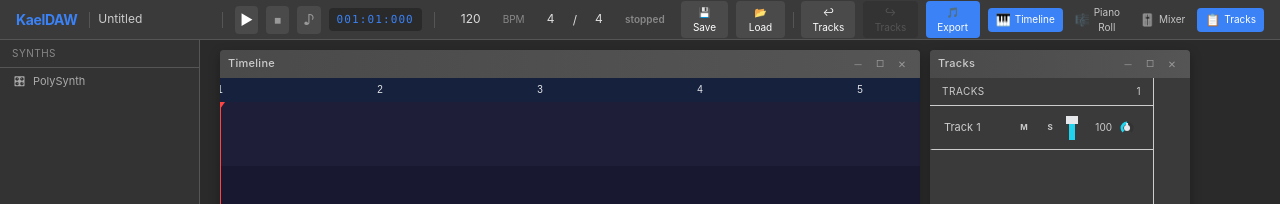
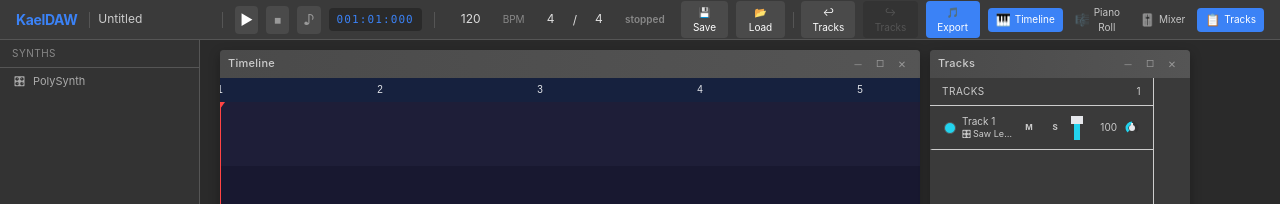
Before and after one commit to renzovilchez/kaeldaw, a React (Vite) app in the folder apps/studio/: page / in a window 1280 px wide. Both pictures are taken after a click on the button "+ Add track". Shown: the top 204 px of the page. Built offline with nearby package versions, Linux system fonts and the light colour scheme.

Commit message:
feat(project,studio): tracks info visual - color picker, instrumento, icono y refactors

```diff
--- a/apps/studio/src/App.tsx
+++ b/apps/studio/src/App.tsx
@@ -1,4 +1,4 @@
-import { useRef, useEffect, createElement, useCallback, useState, memo, type MutableRefObject } from "react";
+import { useRef, useEffect, createElement, useCallback, useState, useMemo, memo, type MutableRefObject } from "react";
 import { useTracksStore } from "@kaeldaw/project/useTracksStore";
 import { useMixerStore } from "@kaeldaw/project/useMixerStore";
 import { useProjectStore } from "@kaeldaw/project/useProjectStore";
@@ -379,7 +379,7 @@ function AppInner() {
   const projectName = useProjectStore((s) => s.name);
   const setName = useProjectStore((s) => s.setName);
 
-  const channelMap = new Map(channels.map((c) => [c.id, c]));
+  const channelMap = useMemo(() => new Map(channels.map((c) => [c.id, c])), [channels]);
 
   const setFocusedContext = useUndoStore((s) => s.setFocusedContext);
 
@@ -413,20 +413,20 @@ function AppInner() {
   undoFnsRef.current.tracks = () => {
     const state = useTracksStore.getState();
     const snap = useUndoStore.getState().undo("tracks", () => ({
-      tracks: state.tracks.map((t) => ({ id: t.id, name: t.name })),
+      tracks: state.tracks.map((t) => ({ id: t.id, name: t.name, color: t.color, presetId: t.presetId })),
     }));
     if (snap) {
-      const s = snap as { tracks: { id: string; name: string }[] };
+      const s = snap as { tracks: { id: string; name: string; color: string; presetId: string }[] };
       useTracksStore.setState({ tracks: s.tracks, selectedId: useTracksStore.getState().selectedId });
     }
   };
   redoFnsRef.current.tracks = () => {
     const state = useTracksStore.getState();
     const snap = useUndoStore.getState().redo("tracks", () => ({
-      tracks: state.tracks.map((t) => ({ id: t.id, name: t.name })),
+      tracks: state.tracks.map((t) => ({ id: t.id, name: t.name, color: t.color, presetId: t.presetId })),
     }));
     if (snap) {
-      const s = snap as { tracks: { id: string; name: string }[] };
+      const s = snap as { tracks: { id: string; name: string; color: string; presetId: string }[] };
       useTracksStore.setState({ tracks: s.tracks, selectedId: useTracksStore.getState().selectedId });
     }
   };
@@ -555,6 +555,30 @@ function AppInner() {
     });
   };
 
+  const handleSelectTrack = useCallback((id: string) => {
+    selectTrack(id);
+    const track = useTracksStore.getState().tracks.find((t) => t.id === id);
+    if (track) instrumentManager.selectPreset(track.presetId);
+  }, [selectTrack]);
+
+  const handleColorChange = useCallback((id: string, color: string) => {
+    useTracksStore.getState().setTrackColor(id, color);
+  }, []);
+
+  // Sync track presetId when Synth Editor changes preset
+  useEffect(() => {
+    const unsub = instrumentManager.subscribe(() => {
+      const selectedTrackId = useTracksStore.getState().selectedId;
+      if (selectedTrackId) {
+        const track = useTracksStore.getState().tracks.find((t) => t.id === selectedTrackId);
+        if (track && track.presetId !== instrumentManager.selectedId) {
+          useTracksStore.getState().setTrackPreset(selectedTrackId, instrumentManager.selectedId);
+        }
+      }
+    });
+    return unsub;
+  }, []);
+
   const handleVolumeChange = useCallback((id: string, v: number) => {
     mixerExec(() => setVolume(id, v));
   }, [setVolume]);
@@ -657,12 +681,14 @@ function AppInner() {
             tracks={tracks}
             selectedId={selectedId}
             channelMap={channelMap}
-            onSelect={selectTrack}
+            presets={new Map(instrumentManager.presets.map((p) => [p.id, { name: p.name, icon: p.icon }]))}
+            onSelect={handleSelectTrack}
             onToggleMute={handleToggleMute}
             onToggleSolo={handleToggleSolo}
             onVolumeChange={handleVolumeChange}
             onPanChange={handlePanChange}
             onAddTrack={handleAddTrack}
+            onColorChange={handleColorChange}
           />
         </FloatingWindow>
 
--- a/apps/studio/src/tracks/TrackList.tsx
+++ b/apps/studio/src/tracks/TrackList.tsx
@@ -1,16 +1,21 @@
+import { memo } from "react";
 import { TrackRow } from "./TrackRow";
 
-export function TrackList({ tracks, selectedId, channelMap,
-  onSelect, onToggleMute, onToggleSolo, onVolumeChange, onPanChange, onAddTrack }: {
-  tracks: { id: string; name: string }[];
+export type PresetInfo = { name: string; icon: string };
+
+export const TrackList = memo(function TrackList({ tracks, selectedId, channelMap, presets,
+  onSelect, onToggleMute, onToggleSolo, onVolumeChange, onPanChange, onAddTrack, onColorChange }: {
+  tracks: { id: string; name: string; color: string; presetId: string }[];
   selectedId: string | null;
   channelMap: Map<string, { mute: boolean; solo: boolean; volume: number; pan: number }>;
+  presets?: Map<string, PresetInfo>;
   onSelect: (id: string) => void;
   onToggleMute: (id: string) => void;
   onToggleSolo: (id: string) => void;
   onVolumeChange: (id: string, v: number) => void;
   onPanChange: (id: string, v: number) => void;
   onAddTrack: () => void;
+  onColorChange?: (id: string, color: string) => void;
 }) {
   return (
     <div className="w-56 bg-surface-alt border-r border-border flex flex-col shrink-0 h-full">
@@ -23,11 +28,13 @@ export function TrackList({ tracks, selectedId, channelMap,
           <div className="p-3 text-[10px] text-text-muted italic">No tracks</div>
         ) : tracks.map((track) => {
           const ch = channelMap.get(track.id);
+          const pi = presets?.get(track.presetId);
           return (
             <TrackRow key={track.id} track={track} selectedId={selectedId}
               mute={ch?.mute ?? false} solo={ch?.solo ?? false} volume={ch?.volume ?? 1} pan={ch?.pan ?? 0}
+              presetName={pi?.name} presetIcon={pi?.icon}
               onSelect={onSelect} onToggleMute={onToggleMute} onToggleSolo={onToggleSolo}
-              onVolumeChange={onVolumeChange} onPanChange={onPanChange} />
+              onVolumeChange={onVolumeChange} onPanChange={onPanChange} onColorChange={onColorChange} />
           );
         })}
       </div>
@@ -37,4 +44,4 @@ export function TrackList({ tracks, selectedId, channelMap,
       </button>
     </div>
   );
-}
+});
--- a/apps/studio/src/tracks/TrackRow.tsx
+++ b/apps/studio/src/tracks/TrackRow.tsx
@@ -1,6 +1,8 @@
-import { memo } from "react";
+import { memo, useState, useRef, useEffect } from "react";
 import { Fader } from "../shared/Fader";
 import { Knob } from "../shared/Knob";
+
+const COLORS = ["#22d3ee", "#ef4444", "#22c55e", "#f59e0b", "#a855f7", "#ec4899", "#3b82f6", "#14b8a6", "#f97316", "#84cc16"];
 
 export const TrackRow = memo(function TrackRow({
   track,
@@ -9,24 +11,44 @@ export const TrackRow = memo(function TrackRow({
   solo,
   volume,
   pan,
+  presetName,
+  presetIcon,
   onSelect,
   onToggleMute,
   onToggleSolo,
   onVolumeChange,
   onPanChange,
+  onColorChange,
 }: {
-  track: { id: string; name: string };
+  track: { id: string; name: string; color: string; presetId?: string };
   selectedId: string | null;
   mute: boolean;
   solo: boolean;
   volume: number;
   pan: number;
+  presetName?: string;
+  presetIcon?: string;
   onSelect: (id: string) => void;
   onToggleMute: (id: string) => void;
   onToggleSolo: (id: string) => void;
   onVolumeChange: (id: string, v: number) => void;
   onPanChange: (id: string, v: number) => void;
+  onColorChange?: (id: string, color: string) => void;
 }) {
+  const [showPicker, setShowPicker] = useState(false);
+  const pickerRef = useRef<HTMLDivElement>(null);
+
+  useEffect(() => {
+    if (!showPicker) return;
+    const handler = (e: MouseEvent) => {
+      if (pickerRef.current && !pickerRef.current.contains(e.target as Node)) {
+        setShowPicker(false);
+      }
+    };
+    document.addEventListener("mousedown", handler);
+    return () => document.removeEventListener("mousedown", handler);
+  }, [showPicker]);
+
   const isSelected = track.id === selectedId;
   const vol127 = Math.round(volume * 127);
   const panVal = Math.round(((pan + 1) / 2) * 127);
@@ -39,7 +61,36 @@ export const TrackRow = memo(function TrackRow({
       }`}
       onClick={() => onSelect(track.id)}
     >
-      <div className="w-16 truncate text-text-dim">{track.name}</div>
+      <div className="relative">
+        <div
+          className="w-3 h-3 rounded-full shrink-0 cursor-pointer border border-[#555]"
+          style={{ backgroundColor: track.color ?? "#22d3ee" }}
+          onClick={(e) => { e.stopPropagation(); setShowPicker(!showPicker); }}
+        />
+        {showPicker && (
+          <div
+            ref={pickerRef}
+            className="absolute top-4 left-0 z-50 p-1 bg-[#2a2a2a] border border-[#555] rounded shadow-lg grid grid-cols-5 gap-0.5"
+            style={{ width: 90 }}
+          >
+            {COLORS.map((c) => (
+              <div
+                key={c}
+                className="w-3.5 h-3.5 rounded-full cursor-pointer hover:scale-125 transition-transform"
+                style={{ backgroundColor: c }}
+                onClick={(e) => { e.stopPropagation(); onColorChange?.(track.id, c); setShowPicker(false); }}
+              />
+            ))}
+          </div>
+        )}
+      </div>
+      <div className="flex-1 min-w-0">
+        <div className="truncate text-text-dim text-[10px]">{track.name}</div>
+        <div className="flex items-center gap-0.5 text-[9px] text-text-muted">
+          {presetIcon && <span>{presetIcon}</span>}
+          <span className="truncate">{presetName ?? "Synth"}</span>
+        </div>
+      </div>
       <button
         className={`w-5 h-5 rounded text-[8px] font-bold flex items-center justify-center transition-colors ${
           mute
--- a/packages/project/src/save-load.ts
+++ b/packages/project/src/save-load.ts
@@ -18,7 +18,7 @@ export function buildProjectSchema(): ProjectSchema {
     bpm: project.bpm,
     timeSignature: project.timeSignature,
     ppqn: project.ppqn,
-    tracks: tracks.tracks.map((t) => ({ id: t.id, name: t.name })),
+    tracks: tracks.tracks.map((t) => ({ id: t.id, name: t.name, color: t.color, presetId: t.presetId })),
     mixerChannels: mixer.channels.map((ch) => ({
       id: ch.id,
       name: ch.name,
@@ -40,7 +40,10 @@ export function buildProjectSchema(): ProjectSchema {
 
 export function loadProjectSchema(schema: ProjectSchema): void {
   useProjectStore.getState().loadFromSchema(schema);
-  useTracksStore.setState({ tracks: schema.tracks, selectedId: null });
+  useTracksStore.setState({
+    tracks: schema.tracks.map((t) => ({ ...t, color: t.color ?? "#22d3ee", presetId: t.presetId ?? "poly-saw" })),
+    selectedId: null,
+  });
   useMixerStore.setState({
     channels: schema.mixerChannels.map((ch) => ({ ...ch, meterLevel: 0 })),
     masterVolume: schema.masterVolume,
--- a/packages/project/src/schema.ts
+++ b/packages/project/src/schema.ts
@@ -10,6 +10,8 @@ export class SchemaValidationError extends Error {
 export interface ProjectTrack {
   id: string;
   name: string;
+  color?: string;
+  presetId?: string;
 }
 
 export interface ProjectMixerChannel {
--- a/packages/project/src/useTracksStore.ts
+++ b/packages/project/src/useTracksStore.ts
@@ -2,12 +2,14 @@ import { create } from "zustand";
 import type { ProjectTrack } from "./schema";
 
 export interface TracksStore {
-  tracks: ProjectTrack[];
+  tracks: (ProjectTrack & { color: string; presetId: string })[];
   selectedId: string | null;
-  addTrack: (name?: string) => void;
+  addTrack: (name?: string, presetId?: string) => void;
   removeTrack: (id: string) => void;
   renameTrack: (id: string, name: string) => void;
   selectTrack: (id: string | null) => void;
+  setTrackColor: (id: string, color: string) => void;
+  setTrackPreset: (id: string, presetId: string) => void;
   reorderTracks: (fromIndex: number, toIndex: number) => void;
   clearTracks: () => void;
 }
@@ -17,11 +19,13 @@ let trackCounter = 0;
 export const useTracksStore = create<TracksStore>((set) => ({
   tracks: [],
   selectedId: null,
-  addTrack: (name?: string) => {
+  addTrack: (name?: string, presetId = "poly-saw") => {
     trackCounter++;
-    const track: ProjectTrack = {
+    const track = {
       id: crypto.randomUUID(),
       name: name ?? `Track ${trackCounter}`,
+      color: "#22d3ee",
+      presetId,
     };
     set((s) => ({ tracks: [...s.tracks, track] }));
   },
@@ -39,6 +43,16 @@ export const useTracksStore = create<TracksStore>((set) => ({
   selectTrack: (id: string | null) => {
     set({ selectedId: id });
   },
+  setTrackColor: (id: string, color: string) => {
+    set((s) => ({
+      tracks: s.tracks.map((t) => (t.id === id ? { ...t, color } : t)),
+    }));
+  },
+  setTrackPreset: (id: string, presetId: string) => {
+    set((s) => ({
+      tracks: s.tracks.map((t) => (t.id === id ? { ...t, presetId } : t)),
+    }));
+  },
   reorderTracks: (fromIndex: number, toIndex: number) => {
     set((s) => {
       const tracks = [...s.tracks];
```
